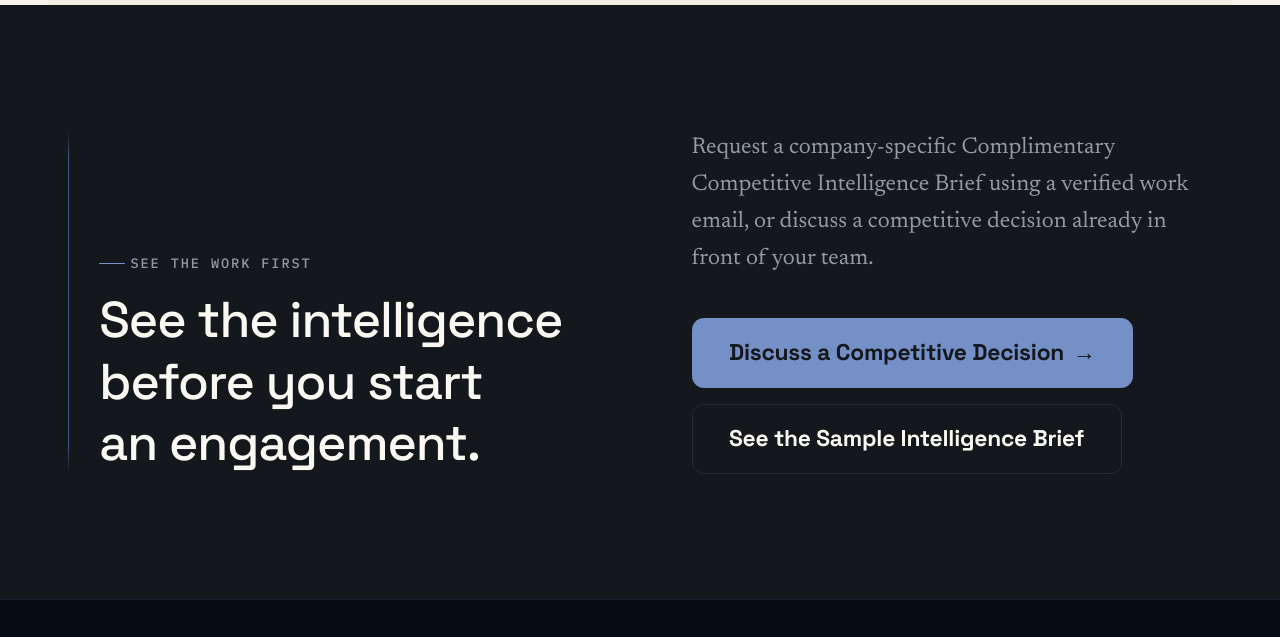
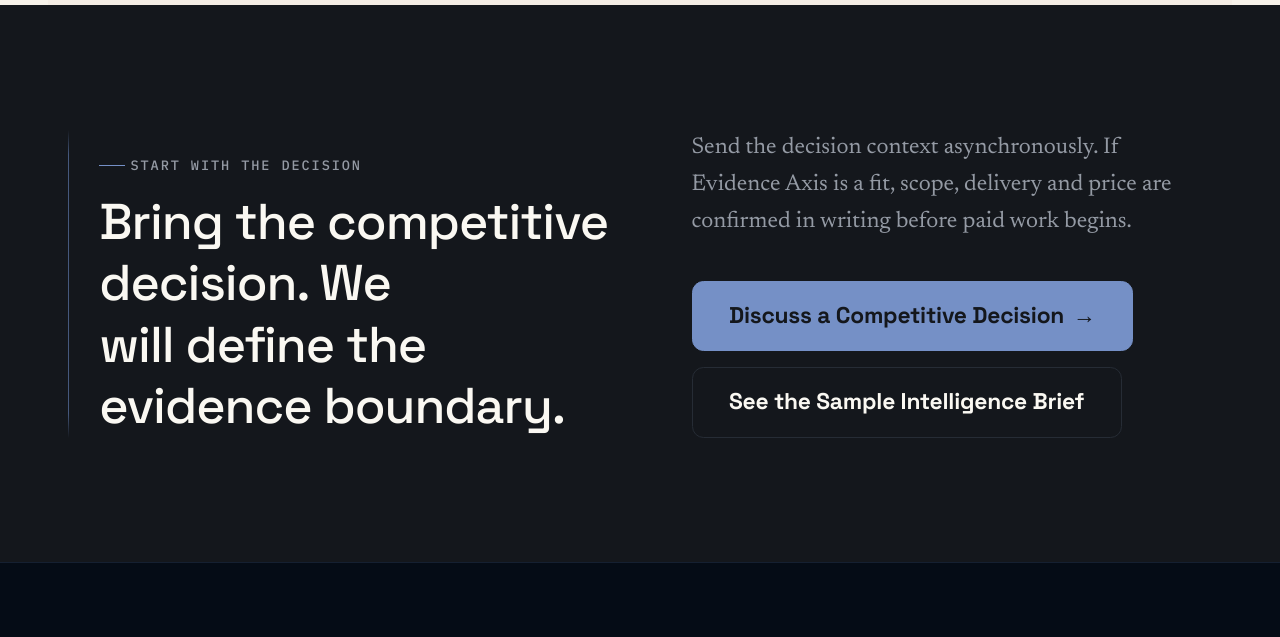
Before and after one commit to morfisam25-tech/evidence-axis, an Astro site: page /work in a window 1280 px wide. Shown: the part 5500-6137 px from the top of the page. Built offline with nearby package versions, Linux system fonts and the light colour scheme; Astro itself is replaced by a stand-in of ours.

Commit message:
W-00: align reusable CTA with decision-first public flow

```diff
--- a/src/components/CTASection.astro
+++ b/src/components/CTASection.astro
@@ -7,10 +7,10 @@
   eyebrow?: string;
 }
 const {
-  title = 'See the intelligence before you start an engagement.',
-  body = 'Request a company-specific Complimentary Competitive Intelligence Brief using a verified work email, or discuss a competitive decision already in front of your team.',
+  title = 'Bring the competitive decision. We will define the evidence boundary.',
+  body = 'Send the decision context asynchronously. If Evidence Axis is a fit, scope, delivery and price are confirmed in writing before paid work begins.',
   showSecondary = true,
-  eyebrow = 'See the work first',
+  eyebrow = 'Start with the decision',
 } = Astro.props;
 ---
 <section class="cta-band" data-surface="dark">
```
